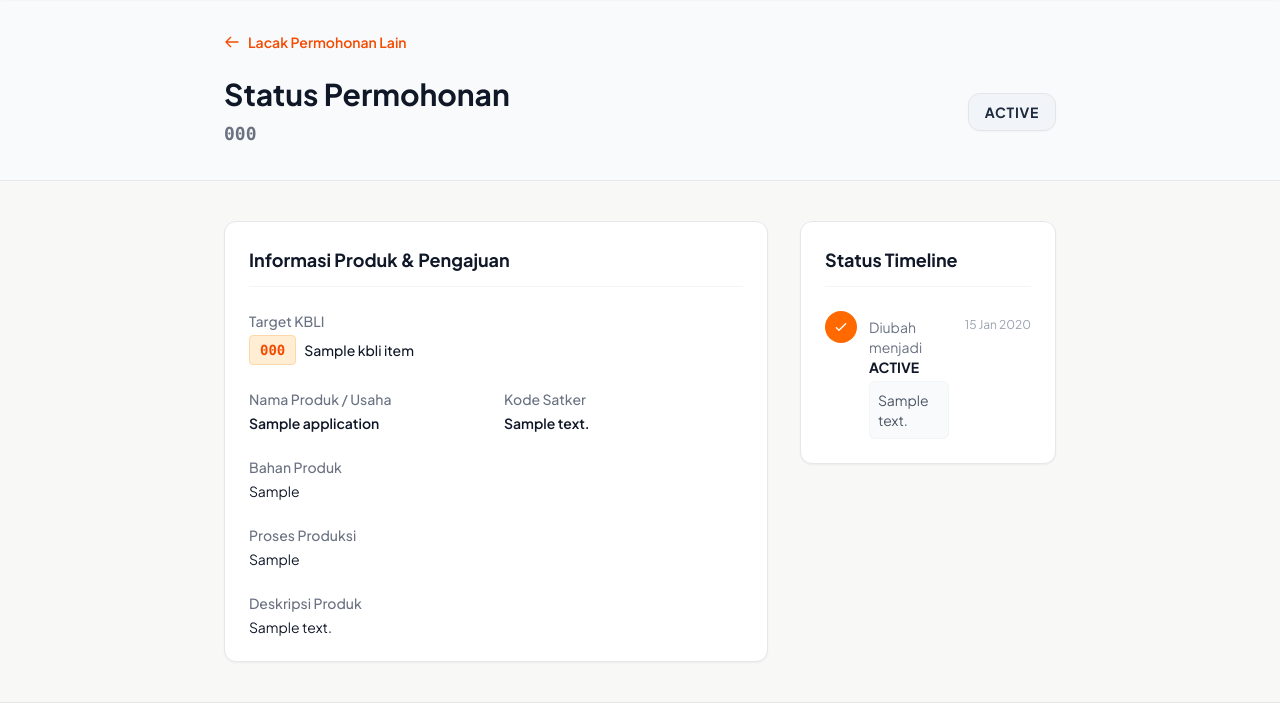
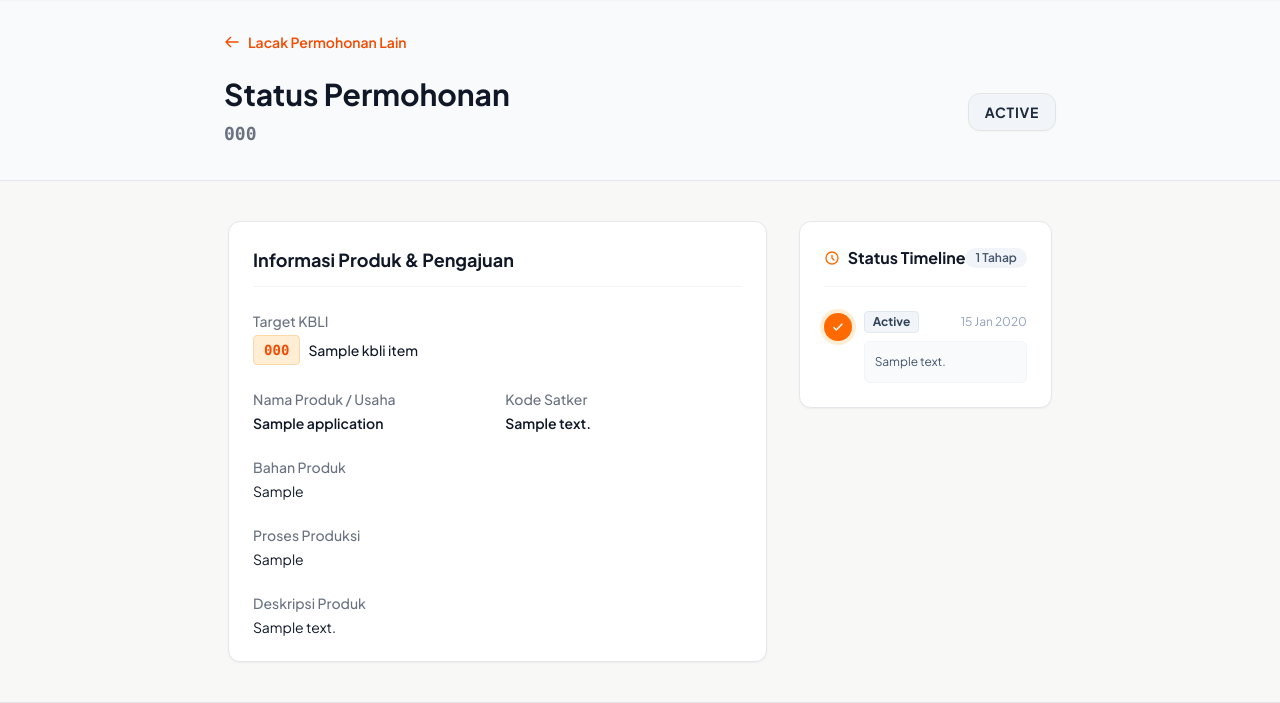
Before and after one commit to NabilSF/neo_kebuli, a Laravel app: template neo-kbli/resources/views/portal/application/tracking_result.blade.php in a window 1280 px wide. Shown: the part 81-784 px from the top of the page. Run offline with Laravel 12, Linux system fonts and the light colour scheme; the template is opened without the code that fills it: most values are stand-ins (such as "Sample title", 1, 10 or a date in 2020); style sheets or scripts are compiled from the project's sources.

Commit message:
Refactor: Polish status timeline card in tracking result page

```diff
--- a/neo-kbli/resources/views/portal/application/tracking_result.blade.php
+++ b/neo-kbli/resources/views/portal/application/tracking_result.blade.php
@@ -86,47 +86,75 @@
 
     <div class="md:col-span-1">
         <div class="bg-white dark:bg-slate-800 rounded-xl border border-gray-200 dark:border-slate-700 p-6 sticky top-24 shadow-xs">
-            <h2 class="text-lg font-bold text-gray-900 dark:text-white mb-6 border-b border-gray-100 dark:border-slate-700 pb-3">Status Timeline</h2>
+            <div class="flex items-center justify-between pb-4 mb-6 border-b border-gray-100 dark:border-slate-700">
+                <h2 class="text-base font-bold text-gray-900 dark:text-white flex items-center gap-2">
+                    <svg class="w-4 h-4 text-orange-500" fill="none" stroke="currentColor" viewBox="0 0 24 24"><path stroke-linecap="round" stroke-linejoin="round" stroke-width="2" d="M12 8v4l3 3m6-3a9 9 0 11-18 0 9 9 0 0118 0z"></path></svg>
+                    Status Timeline
+                </h2>
+                <span class="text-xs font-semibold px-2.5 py-0.5 rounded-full bg-slate-100 dark:bg-slate-700 text-slate-600 dark:text-slate-300">
+                    {{ $application->histories->count() }} Tahap
+                </span>
+            </div>
 
             <div class="flow-root">
-                <ul role="list" class="-mb-8">
+                <ul role="list" class="-mb-6">
                     @foreach($application->histories as $index => $history)
+                    @php
+                        $tlLabels = [
+                            'draft' => 'Draf Disimpan',
+                            'submitted' => 'Diajukan',
+                            'under_review' => 'Sedang Ditinjau',
+                            'need_revision' => 'Perlu Revisi',
+                            'approved' => 'Disetujui',
+                            'rejected' => 'Ditolak',
+                        ];
+                        $tlLabel = $tlLabels[$history->to_status] ?? ucfirst(str_replace('_', ' ', $history->to_status));
+
+                        $badgeClasses = match($history->to_status) {
+                            'submitted' => 'bg-blue-50 dark:bg-blue-950/50 text-blue-700 dark:text-blue-300 border-blue-200 dark:border-blue-800/60',
+                            'under_review' => 'bg-amber-50 dark:bg-amber-950/50 text-amber-700 dark:text-amber-300 border-amber-200 dark:border-amber-800/60',
+                            'need_revision' => 'bg-orange-50 dark:bg-orange-950/50 text-orange-700 dark:text-orange-300 border-orange-200 dark:border-orange-800/60',
+                            'approved' => 'bg-emerald-50 dark:bg-emerald-950/50 text-emerald-700 dark:text-emerald-300 border-emerald-200 dark:border-emerald-800/60',
+                            'rejected' => 'bg-red-50 dark:bg-red-950/50 text-red-700 dark:text-red-300 border-red-200 dark:border-red-800/60',
+                            default => 'bg-slate-100 dark:bg-slate-800 text-slate-700 dark:text-slate-300 border-slate-200 dark:border-slate-700',
+                        };
+
+                        $noteText = $history->notes;
+                        if ($noteText === 'Application submitted successfully by applicant.') {
+                            $noteText = 'Permohonan berhasil diajukan oleh pemohon.';
+                        }
+                    @endphp
                     <li>
-                        <div class="relative pb-8">
+                        <div class="relative pb-6">
                             @if(!$loop->last)
-                            <span class="absolute top-4 left-4 -ml-px h-full w-0.5 bg-gray-200 dark:bg-slate-700" aria-hidden="true"></span>
+                                <span class="absolute top-4 left-3.5 -ml-px h-full w-0.5 bg-slate-200 dark:bg-slate-700" aria-hidden="true"></span>
                             @endif
-                            <div class="relative flex space-x-3">
-                                <div>
-                                    <span class="h-8 w-8 rounded-full {{ $loop->first ? 'bg-orange-500 text-white' : 'bg-gray-200 dark:bg-slate-700 text-gray-400 dark:text-slate-500' }} flex items-center justify-center font-bold">
+                            <div class="relative flex items-start gap-3">
+                                <div class="flex-shrink-0 mt-0.5">
+                                    <span class="h-7 w-7 rounded-full {{ $loop->first ? 'bg-orange-500 text-white shadow-sm ring-4 ring-orange-100 dark:ring-orange-950/50' : 'bg-slate-200 dark:bg-slate-700 text-slate-500 dark:text-slate-400' }} flex items-center justify-center font-bold">
                                         @if($loop->first)
-                                            <svg class="w-4 h-4" fill="none" stroke="currentColor" viewBox="0 0 24 24"><path stroke-linecap="round" stroke-linejoin="round" stroke-width="2" d="M5 13l4 4L19 7"></path></svg>
+                                            <svg class="w-3.5 h-3.5" fill="none" stroke="currentColor" viewBox="0 0 24 24"><path stroke-linecap="round" stroke-linejoin="round" stroke-width="2.5" d="M5 13l4 4L19 7"></path></svg>
                                         @else
-                                            <div class="w-2.5 h-2.5 bg-gray-400 dark:bg-slate-500 rounded-full"></div>
+                                            <div class="w-2 h-2 bg-slate-400 dark:bg-slate-400 rounded-full"></div>
                                         @endif
                                     </span>
                                 </div>
-                                <div class="min-w-0 flex-1 pt-1.5 flex justify-between space-x-4">
-                                    <div>
-                                        @php
-                                            $tlLabels = [
-                                                'draft' => 'Draf',
-                                                'submitted' => 'Diajukan',
-                                                'under_review' => 'Dalam Peninjauan',
-                                                'need_revision' => 'Perlu Revisi',
-                                                'approved' => 'Disetujui',
-                                                'rejected' => 'Ditolak',
-                                            ];
-                                            $tlLabel = $tlLabels[$history->to_status] ?? str_replace('_', ' ', $history->to_status);
-                                        @endphp
-                                        <p class="text-sm text-gray-500 dark:text-slate-400">Diubah menjadi <span class="font-bold text-gray-900 dark:text-white uppercase">{{ $tlLabel }}</span></p>
-                                        @if($history->notes)
-                                        <p class="mt-1 text-sm text-gray-600 dark:text-slate-300 bg-gray-50 dark:bg-slate-900/60 p-2 rounded-lg border border-gray-100 dark:border-slate-700">{{ $history->notes }}</p>
-                                        @endif
+
+                                <div class="min-w-0 flex-1">
+                                    <div class="flex items-center justify-between gap-2 flex-wrap">
+                                        <span class="inline-flex items-center px-2 py-0.5 rounded text-xs font-bold border {{ $badgeClasses }}">
+                                            {{ $tlLabel }}
+                                        </span>
+                                        <time datetime="{{ $history->created_at }}" class="text-xs text-slate-400 dark:text-slate-500">
+                                            {{ $history->created_at->format('d M Y') }}
+                                        </time>
                                     </div>
-                                    <div class="text-right text-xs whitespace-nowrap text-gray-400 dark:text-slate-500">
-                                        <time datetime="{{ $history->created_at }}">{{ $history->created_at->format('d M Y') }}</time>
-                                    </div>
+
+                                    @if($noteText)
+                                        <p class="mt-2 text-xs text-slate-600 dark:text-slate-300 bg-slate-50 dark:bg-slate-900/60 p-2.5 rounded-lg border border-slate-100 dark:border-slate-800 leading-relaxed">
+                                            {{ $noteText }}
+                                        </p>
+                                    @endif
                                 </div>
                             </div>
                         </div>
```
